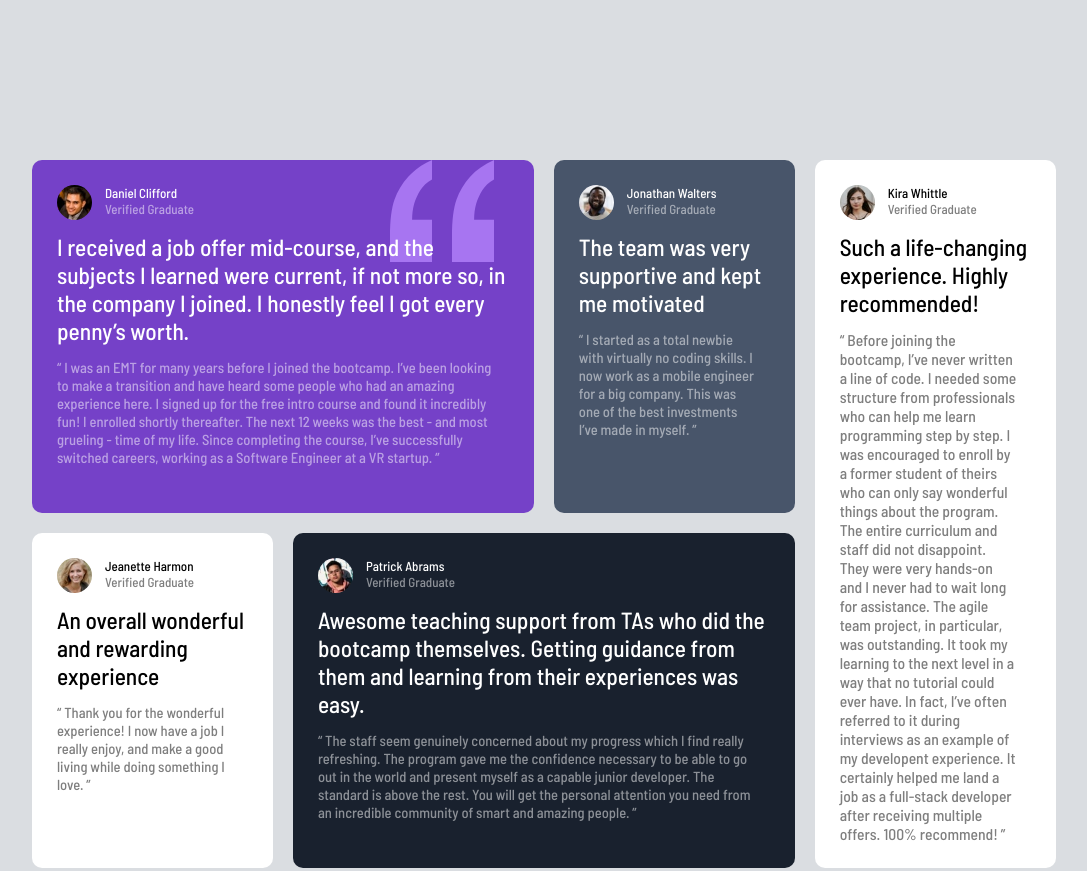
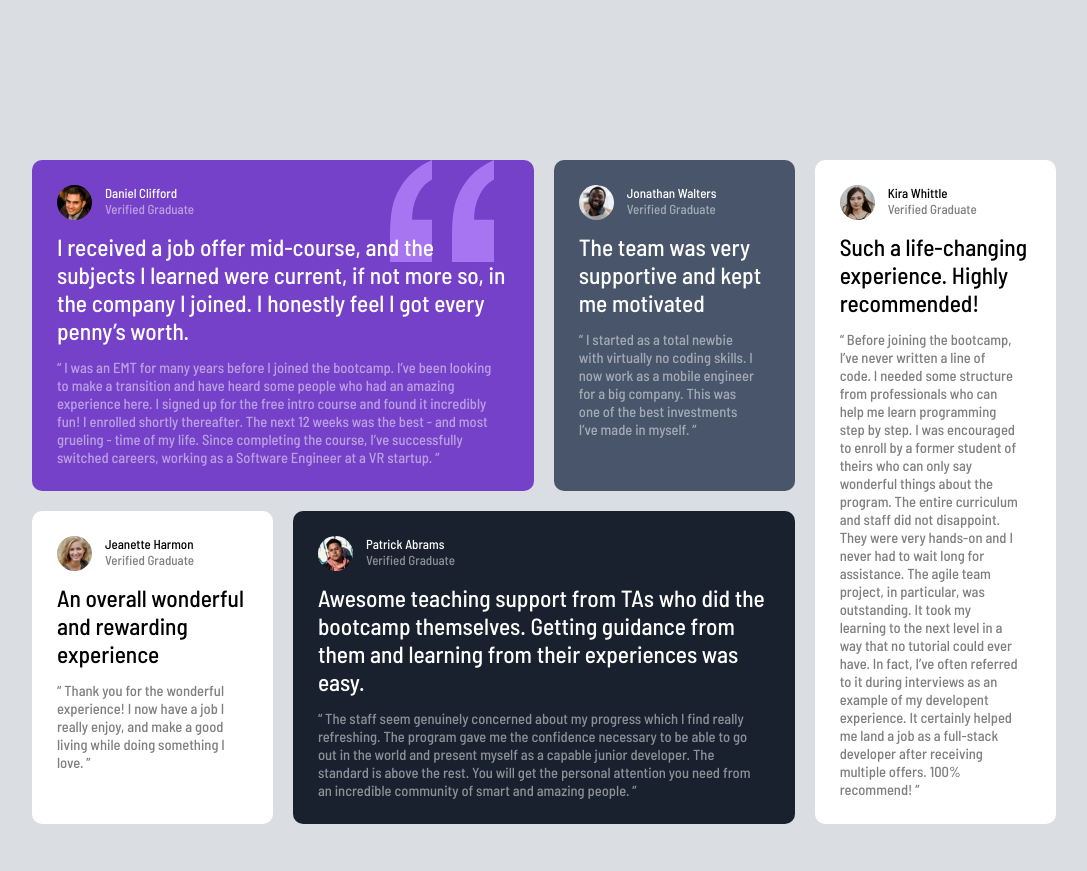
Before and after one commit to gurkaran321/Frontendmentor-Challenge-solutions, a plain HTML site: page testimonials-grid-section-main/index.html in a window 1280 px wide. Shown: the top 871 px of the page, without its empty margins (96-1183 px from the left). Drawn offline with Linux system fonts and the light colour scheme.

Commit message:
Update style.css

```diff
--- a/testimonials-grid-section-main/style.css
+++ b/testimonials-grid-section-main/style.css
@@ -92,7 +92,4 @@ html {
         grid-row: 1/3;
         grid-column: 4/5;
     }
-    .grid-5 .text-light {
-        font-size: 1.2rem;
-    }
 }
```
